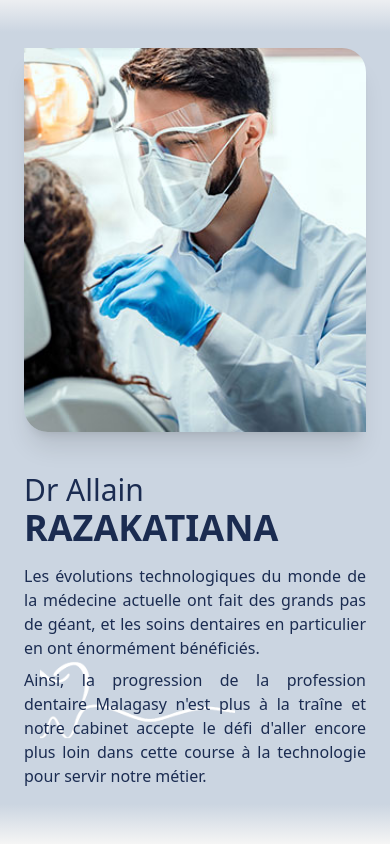
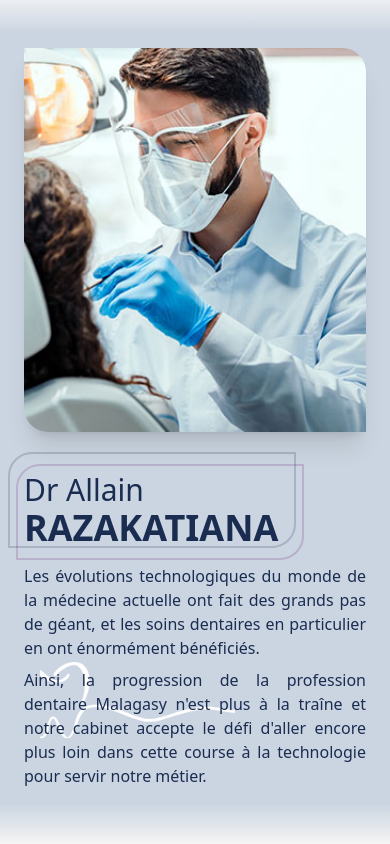
Before and after one commit to Njaka91/Cidro, a React (Vite) app: page / in a window 390 px wide. Shown: the part 719-1563 px from the top of the page. Built offline with nearby package versions, Linux system fonts and the light colour scheme.

Commit message:
responsive section president

```diff
--- a/src/components/PresidentSection.jsx
+++ b/src/components/PresidentSection.jsx
@@ -10,7 +10,6 @@ const PresidentSection = () => {
     offset: ["start end", "center center"],
   });
 
-  const imgY = useTransform(scrollYProgress, [0, 1], [250, 0]);
   const imgScale = useTransform(scrollYProgress, [0, 1], [0.8, 1]);
   const imgOpacity = useTransform(scrollYProgress, [0.15, 1], [1, 0]);
   const imgLine = useTransform(scrollYProgress, [0.5, 1], [0.5, 1]);
@@ -33,32 +32,41 @@ const PresidentSection = () => {
     >
       <div
         ref={ref}
-        className="flex flex-col mt-10 text-[#1B2C51] z-10 px-6
+        className=" relative flex flex-col mt-10 text-[#1B2C51] z-10 px-6
       md:w-1/2
       xl:mt-24"
       >
+        <div className="relative ">
         <motion.div
           style={{
             y: TitleY,
           }}
-          className="relative flex flex-col "
+          className=" flex flex-col "
+
         >
           <motion.div
-            className="hidden md:flex md:absolute -bottom-1 -left-8 bg-none border-2 border-[#1B2C51] border-opacity-20 rounded-tl-3xl rounded-br-3xl h-32 w-[450px]"
+            className="absolute w-72 h-24 -left-4 bottom-0 bg-none border-2 border-[#1B2C51] border-opacity-20 rounded-tl-3xl rounded-br-3xl
+            lg:w-96
+            xl:h-32 xl:w-[450px] xl:-bottom-2 xl:-left-8"
             style={{ y: border2Y, x: border2X }}
           ></motion.div>
           <motion.div
-            className="hidden md:flex md:absolute -bottom-6 -left-2 bg-none border-2 border-fuchsia-900 border-opacity-20 rounded-tl-3xl rounded-br-3xl h-32 w-[450px]"
+            className="absolute w-72 h-24 -bottom-3 -left-2 bg-none border-2 border-fuchsia-900 border-opacity-20 rounded-tl-3xl rounded-br-3xl
+            lg:w-96
+            xl:h-32 xl:w-[450px] xl:-bottom-6"
             style={{ y: borderY, x: borderX }}
           ></motion.div>
           <span className="text-3xl font-medium">Dr Allain</span>
           <span
-            className="font-bold text-4xl
+            className="font-semibold text-4xl
+          lg:text-5xl lg:font-semibold
           xl:text-6xl xl:font-semibold"
           >
             RAZAKATIANA
           </span>
         </motion.div>
+        </div>
+
         <motion.div style={{ y: textY }}>
           <p className="mt-4 text-justify md:w-4/5">
             Les évolutions technologiques du monde de la médecine actuelle ont
```
